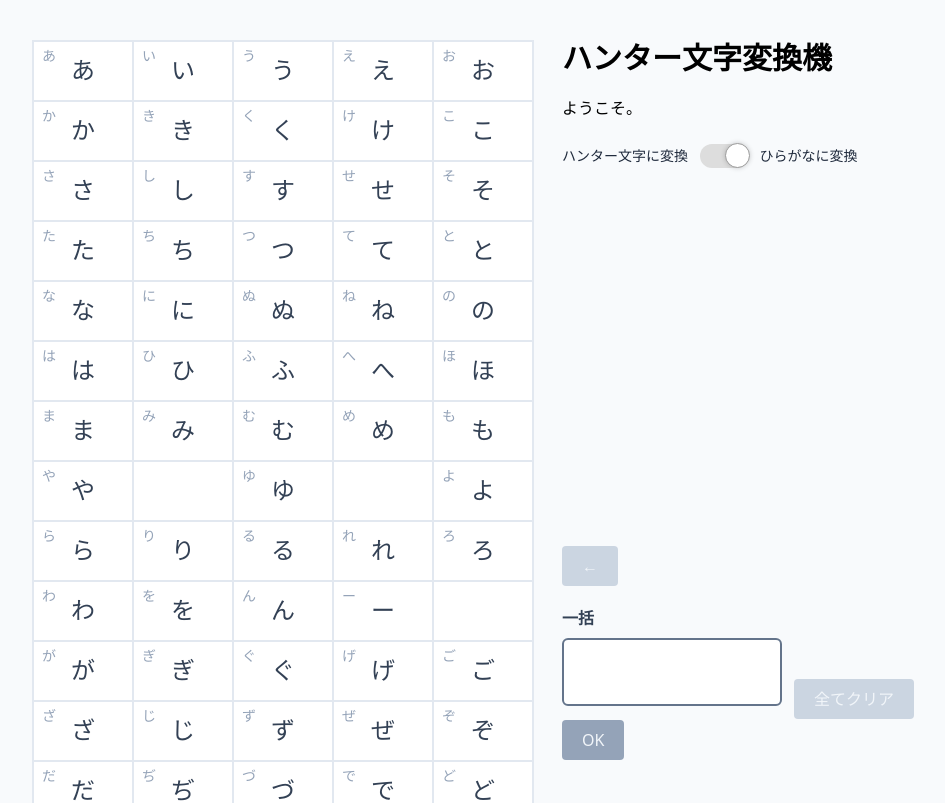
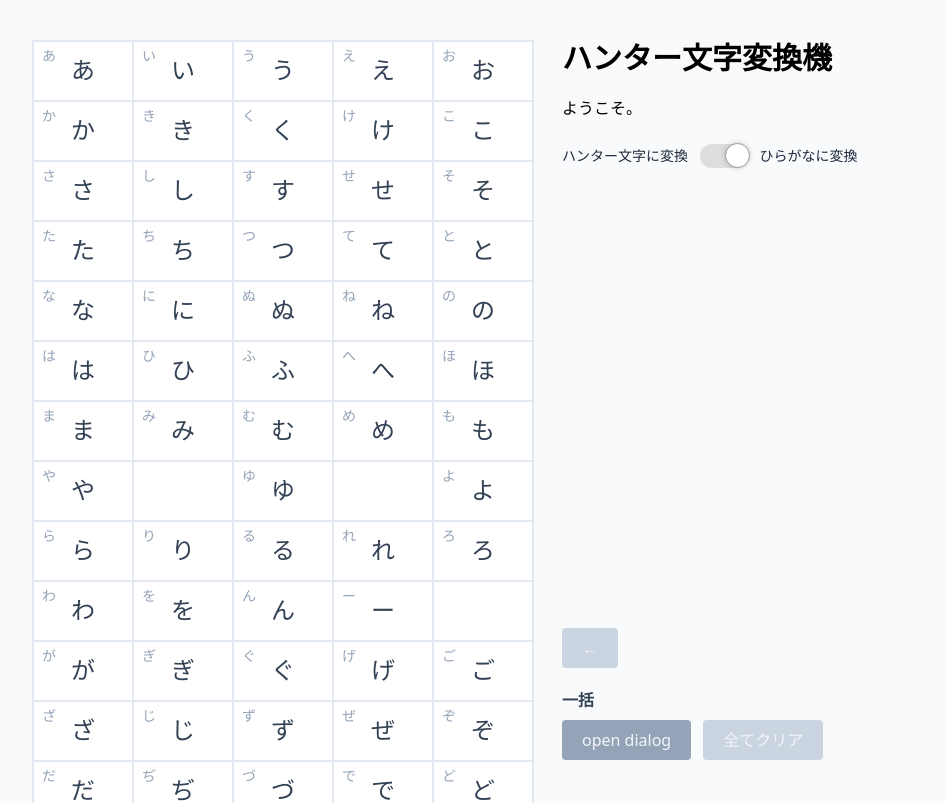
Before and after one commit to nanasi-1/hunter-mozi-converter, a React (Vite) app: page / in a window 1280 px wide. Shown: the top 803 px of the page, without its empty margins (8-953 px from the left). Built offline with nearby package versions, Linux system fonts and the light colour scheme; a web font is replaced by a local one.

Commit message:
ダイアログ作動記念

```diff
--- a/src/App.tsx
+++ b/src/App.tsx
@@ -3,7 +3,7 @@ import Result from "./components/output/Result";
 import { useSelectMode } from "./components/output/Mode";
 import { Backspace, ClearInput } from "./components/output/ClearInput";
 import { useMozies } from "./hooks/mozies";
-import { InputMoziModal } from "./components/output/InputText";
+import { MoziModalOpen } from "./components/output/InputText";
 
 function App() {
   const { mozies, ...controlMozi } = useMozies()
@@ -26,7 +26,7 @@ function App() {
             <Backspace disabled={mozies.length === 0} onClick={controlMozi.shift} />
             <h3 className="mt-5 font-bold text-slate-700">一括</h3>
             <div className="mt-2 flex gap-x-3 items-center">
-              <InputMoziModal mozies={mozies} setMozies={controlMozi.set} />
+              <MoziModalOpen mozies={mozies} setMozies={controlMozi.set} />
               <ClearInput disabled={mozies.length === 0} onClick={controlMozi.clear} />
             </div>
           </div>
--- a/src/components/output/InputText.tsx
+++ b/src/components/output/InputText.tsx
@@ -1,5 +1,6 @@
 import { useState } from "react"
 import { Button } from "../ui/Button"
+import { ModalContainer, useModal } from "@/hooks/modal"
 
 function TextArea({ onSubmit, defaultValue }: {
   onSubmit: (value: string) => void
@@ -25,13 +26,30 @@ function TextArea({ onSubmit, defaultValue }: {
   )
 }
 
-export function InputMoziModal({ mozies, setMozies }: {
+export function InputMoziModal({ mozies, setMozies, close }: {
+  mozies: string[]
+  setMozies: (mozies: string[]) => void
+  close: () => void
+}) {
+  const onSubmit = (t: string) => {
+    close()
+    setMozies(t.split(""))
+  }
+
+  return (
+    <ModalContainer>
+      <TextArea onSubmit={onSubmit} defaultValue={mozies.join("")} />
+    </ModalContainer>
+  )
+}
+
+export function MoziModalOpen(props: {
   mozies: string[]
   setMozies: (mozies: string[]) => void
 }) {
-  return (
-    <div>
-      <TextArea onSubmit={t => setMozies(t.split(""))} defaultValue={mozies.join("")} />
-    </div>
-  )
+  const { open, dialog, close } = useModal()
+  return (<>
+    {dialog}
+    <Button onClick={() => open(<InputMoziModal close={close} {...props} />)}>open dialog</Button>
+  </>)
 }
--- /dev/null
+++ b/src/hooks/modal.tsx
@@ -0,0 +1,27 @@
+import { useMemo, useRef, useState } from "react";
+
+export function ModalContainer({ onClose, children }: {
+  children?: React.ReactNode
+  onClose?: () => void
+}) {
+  return (
+    <div onClick={e => e.stopPropagation()} className="h-screen bg-slate-50">
+      <button onClick={onClose}>×</button>
+      {children}
+    </div>
+  )
+}
+
+export function useModal() {
+  const dialogRef = useRef<HTMLDialogElement>(null)
+  const [component, setComponent] = useState<React.ReactNode>(null)
+  const dialog = useMemo(() => <dialog ref={dialogRef}>{component}</dialog>, [component])
+
+  const open = (children: React.ReactNode) => {
+    setComponent(children)
+    dialogRef.current?.showModal()
+  }
+  const close = () => dialogRef.current?.close()
+
+  return { open, close, dialog }
+}
```
